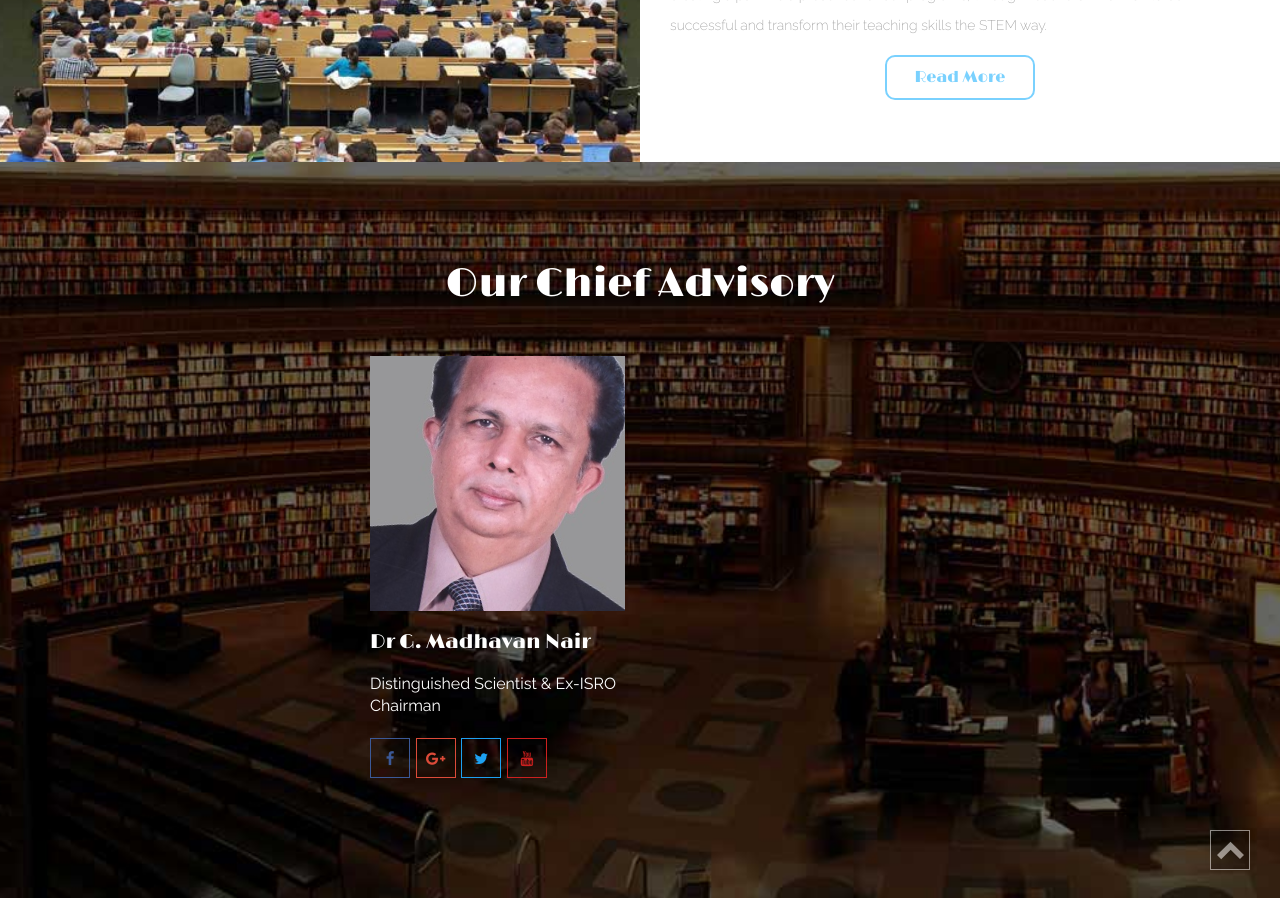
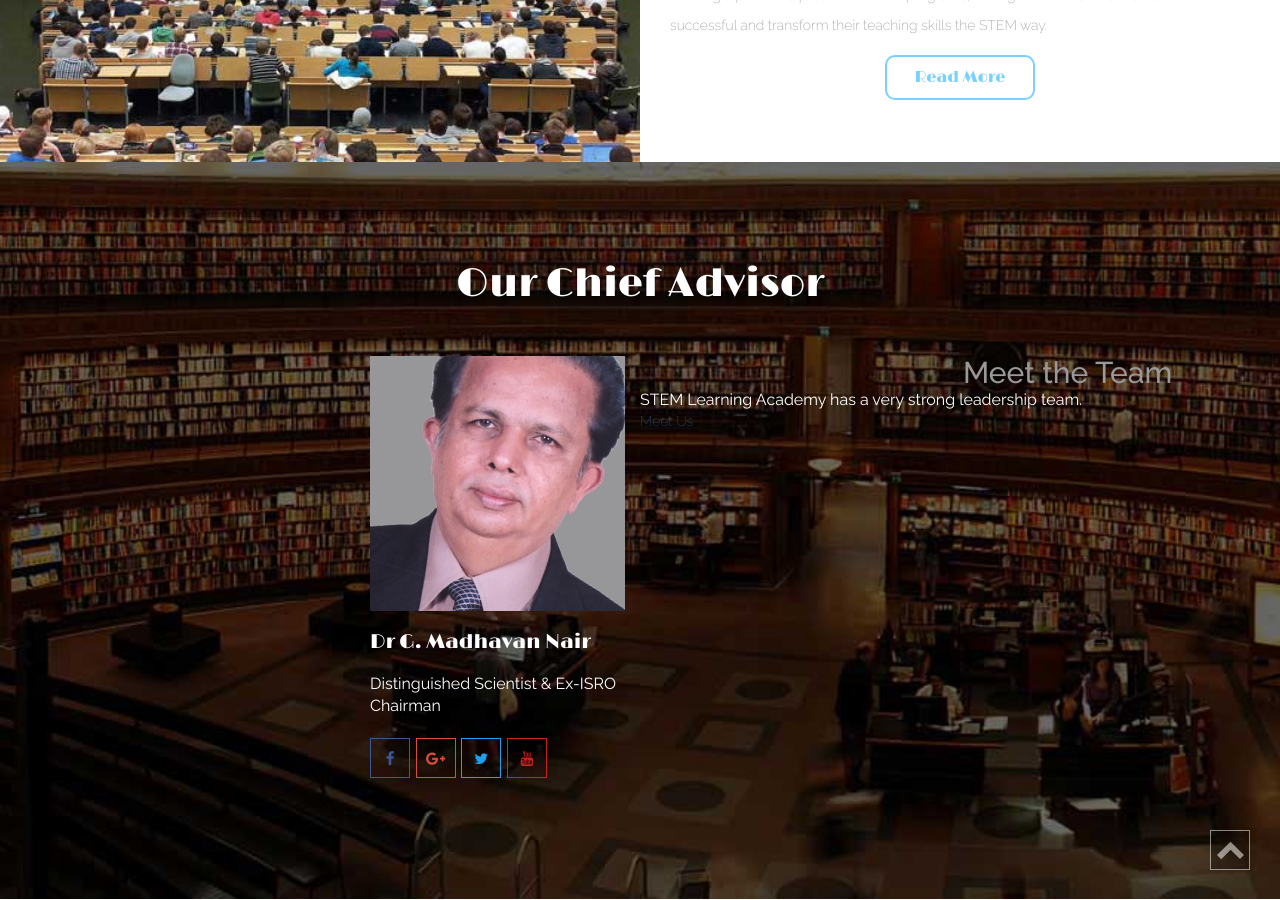
Before and after one commit to dhanyacm/stem, a Jekyll site: the page built from index.html, in a window 1280 px wide and 900 px high, scrolled down 1510 px. Built offline with Jekyll 4.4.1, drawn with Linux system fonts in a browser that asks for light colours; a script that is not in the unit is left out.

Commit message:
Update index.html

```diff
--- a/index.html
+++ b/index.html
@@ -100,33 +100,6 @@ frontpage: true
 		</div>
 		<div class="clearfix"></div>
 	</div>
-	<!--
-	<div class="modal fade" id="aboutlink" tabindex="-1" role="dialog" aria-labelledby="aboutlink" aria-hidden="true">
-		<div class="modal-dialog modal-lg">
-			<div class="modal-content">
-				<div class="modal-header">
-					<button type="button" class="close" data-dismiss="modal" aria-hidden="true">&times;</button>
-					<h4 class="modal-title">About Us</h4>
-				</div>
-				<div class="modal-body">
-					<div class="col-lg-6 col-md-6 col-sm-12">
-						<div class="hover01 column">
-							<div>
-								<figure><img src="images/about-img.jpg" alt="STEM" class="img-responsive"></figure>
-							</div>
-						</div>
-					</div>
-					<div class="col-lg-6 col-md-6 col-sm-12">
-						<p>Lorem ipsum dolor sit amet, consectetur adipiscing elit. Fusce a ante non arcu mattis congue eget iaculis urna. Integer bibendum porta congue. Nam sed mauris et diam facilisis fermentum. Quisque non tristique eros, a mollis ligula. Cras vitae dui vel metus dapibus vulputate ut nec dui. Nunc tempus nunc in eros fermentum placerat. </p>
-					</div>
-					<div class="clearfix"></div>
-				</div>
-				<div class="modal-footer">
-					<button type="button" class="btn btn-default" data-dismiss="modal">Close</button>
-				</div>
-			</div><!-- /.modal-content -->
-		<!--</div> --><!-- /.modal-dialog -->
-	<!--</div> --> <!-- /.modal -->
 </section>
 <!-- /about section -->
 
@@ -384,9 +357,9 @@ frontpage: true
 -->
 <!-- /portfolio section -->
 <!-- team section -->
-<section class="team-agileinfo jarallax">
+<section class="team-agileinfo jarallax"  id="team">
 	<div class="container">
-		<h3 class="text-center slideanim">Our Chief Advisory</h3>
+		<h3 class="text-center slideanim">Our Chief Advisor</h3>
 		<div class="col-lg-3 col-md-6 col-sm-12 team-w3l"></div>
 		<div class="col-lg-3 col-md-6 col-sm-12 team-w3l">
 			<div class="team-info">
@@ -407,11 +380,16 @@ frontpage: true
 			</div>
 		</div>
 		<div class="col-lg-3 col-md-6 col-sm-12 team-w3l"></div>
+			<div class="about-wthree">
+				<h2 class="text-center slideanim">Meet the Team</h2>
+				<p class="slideanim">STEM Learning Academy has a very strong leadership team.</p>
+				<a href="team.html" title="Click">Meet Us</a>
+			</div>
+		</div>
+		<div class="col-lg-3 col-md-6 col-sm-12 team-w3l"></div>
 		<div class="clearfix"></div>
 	</div>
-
-
-	</section>
+</section>
 <!-- /team section -->
 <!-- testimonial section -->
 
```
